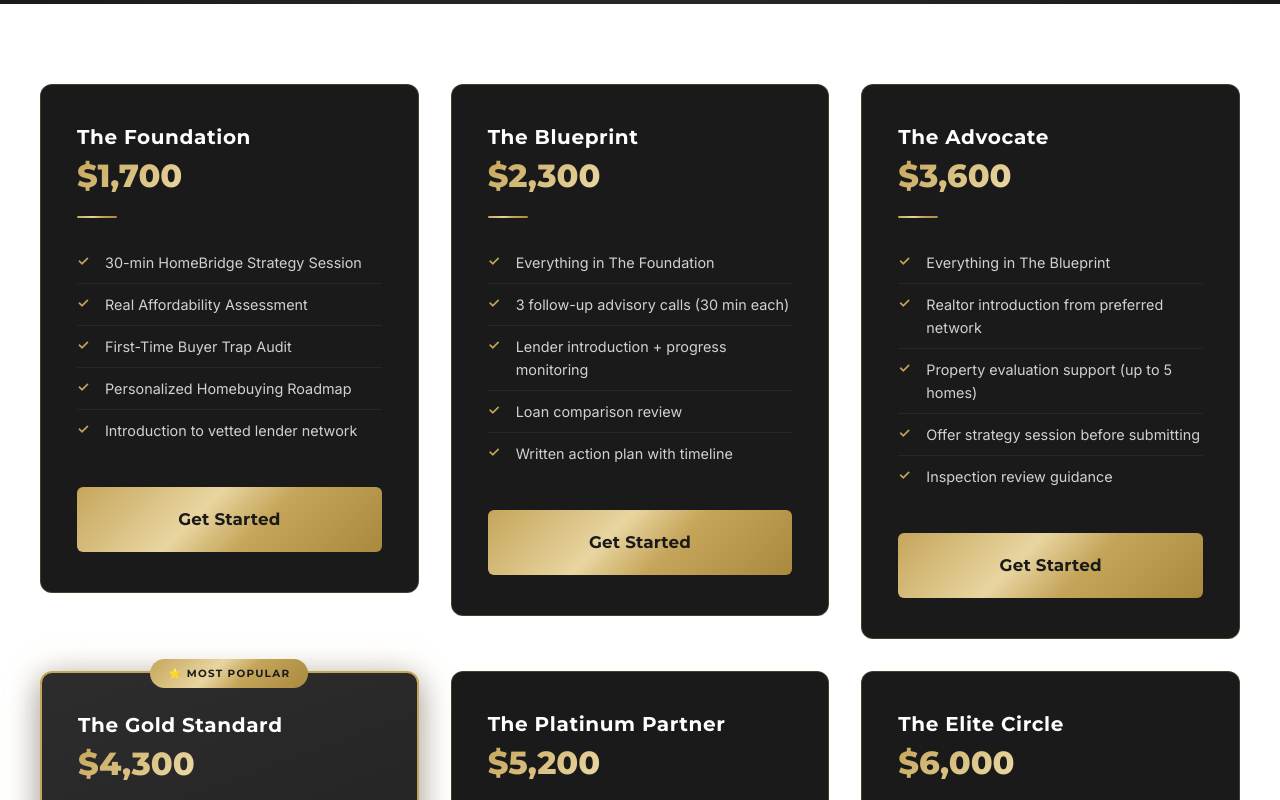
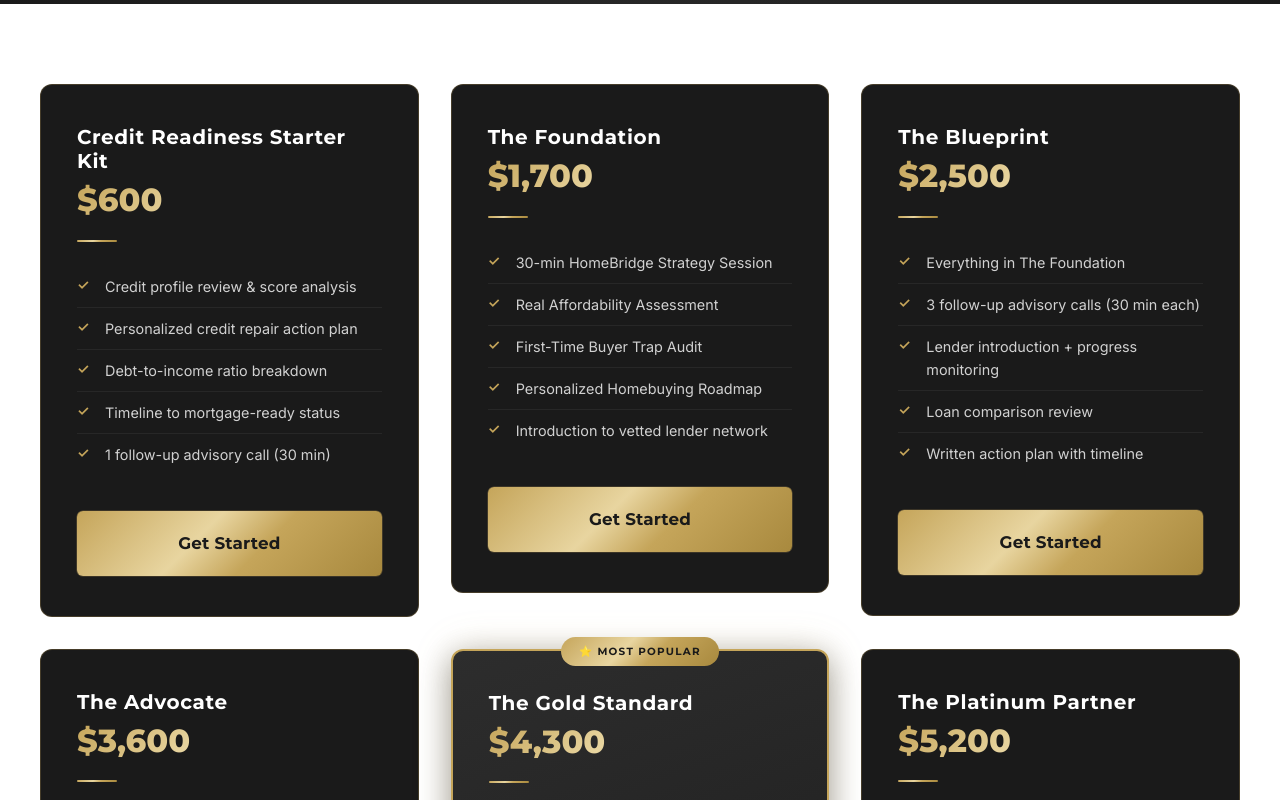
Before and after one commit to letstalk-code/mays-homebridge, a Next.js app: page /packages in a window 1280 px wide. Shown: the part 580-1380 px from the top of the page. Built offline with nearby package versions, Linux system fonts and the light colour scheme.

Commit message:
Packages page: add CRSK package, update Blueprint price
- Add Credit Readiness Starter Kit ($600) as first package
- Update The Blueprint price from $2,300 to $2,500

Co-Authored-By: Claude Sonnet 4.6 <noreply@anthropic.com>

```diff
--- a/app/packages/page.tsx
+++ b/app/packages/page.tsx
@@ -9,6 +9,19 @@ export const metadata = {
 };
 
 const packages = [
+  {
+    id: "crsk",
+    name: "Credit Readiness Starter Kit",
+    price: "$600",
+    featured: false,
+    features: [
+      "Credit profile review & score analysis",
+      "Personalized credit repair action plan",
+      "Debt-to-income ratio breakdown",
+      "Timeline to mortgage-ready status",
+      "1 follow-up advisory call (30 min)",
+    ],
+  },
   {
     id: "foundation",
     name: "The Foundation",
@@ -25,7 +38,7 @@ const packages = [
   {
     id: "blueprint",
     name: "The Blueprint",
-    price: "$2,300",
+    price: "$2,500",
     featured: false,
     features: [
       "Everything in The Foundation",
```
